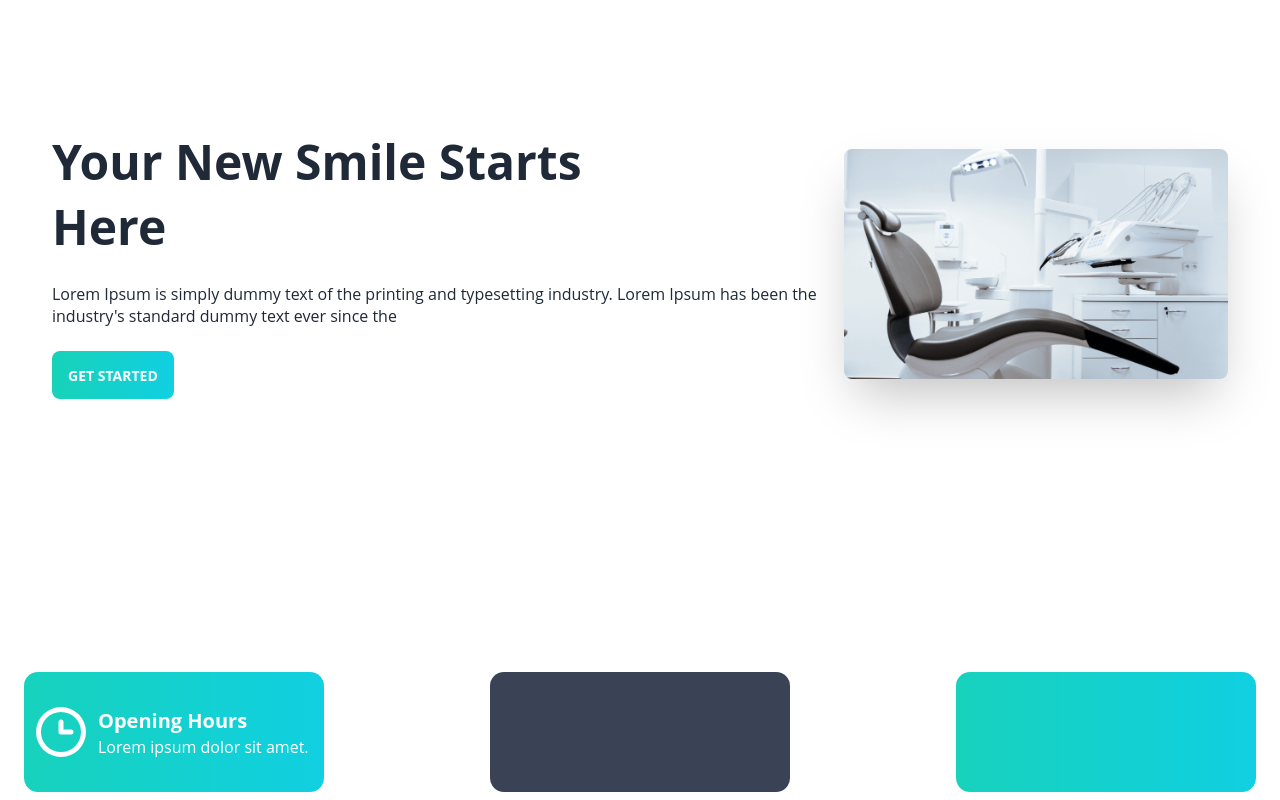
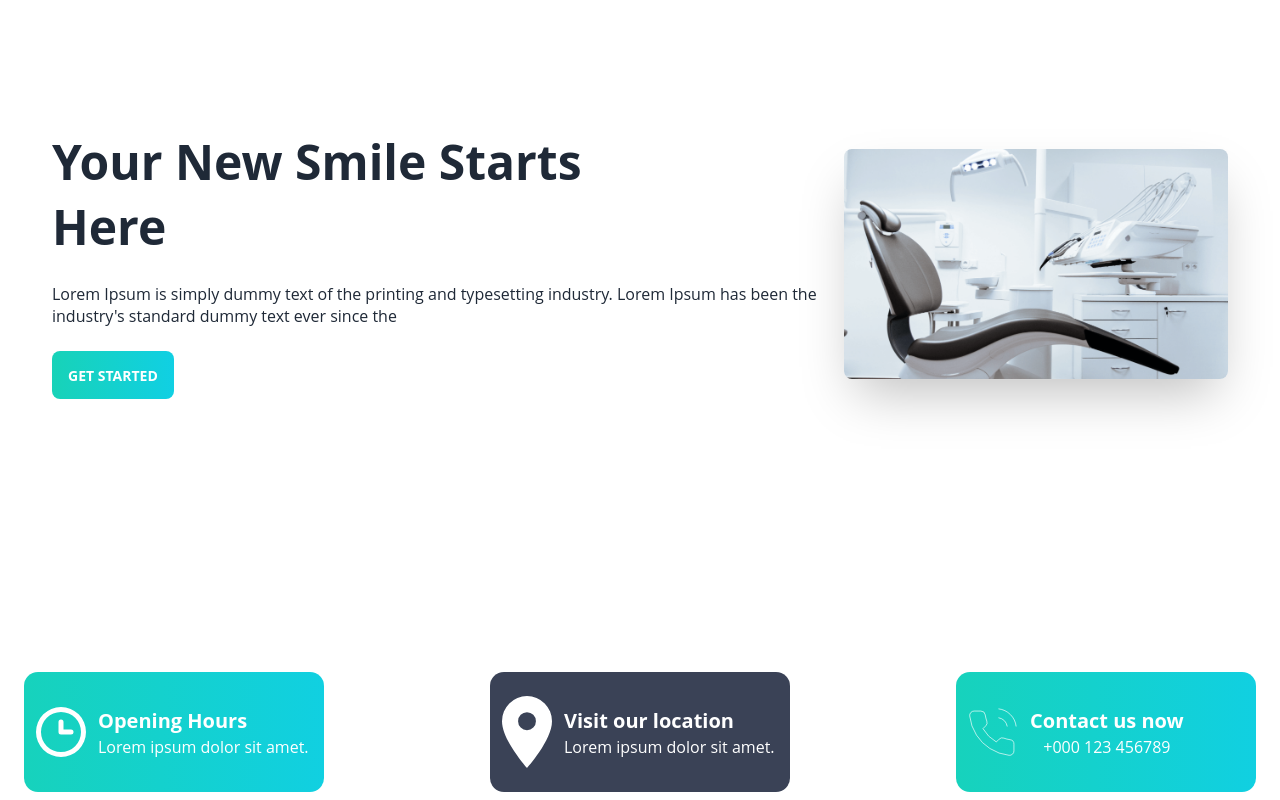
Before and after one commit to rezwanrahimr/doctor-portal-font-end, a React (Create React App) app: page / in a window 1280 px wide. Shown: the part 232-1032 px from the top of the page. Built offline with nearby package versions, Linux system fonts and the light colour scheme.

Commit message:
next section complite

```diff
--- a/src/pages/Home/Location.js
+++ b/src/pages/Home/Location.js
@@ -1,6 +1,8 @@
 import React from 'react';
 import { BsFillClockFill } from "react-icons/bs";
 import clock from "../../assets/images/clock.svg"
+import location from "../../assets/images/marker.svg"
+import phone from "../../assets/images/phone.svg"
 import LocationCss from './Location.css'
 
 
@@ -12,7 +14,7 @@ const Location = () => {
 
             <div className=' item1 my-2 flex items-center'>
 
-                            <div class="grid justify-start flex items-center"><img className='mx-3'width={50} src={clock} alt="" /></div>
+                <div class="grid justify-start flex items-center"><img className='mx-3' width={50} src={clock} alt="" /></div>
 
                 <div class="grid text-left flex items-center text-center clockText">
                     <h1 className='text-left'>Opening Hours</h1>
@@ -20,11 +22,23 @@ const Location = () => {
                 </div>
 
 
+            </div>
+            <div className=' item2 my-2 flex items-center'>
+                <div class="grid justify-start flex items-center"><img className='mx-3' width={50} src={location} alt="" /></div>
 
+                <div class="grid text-left flex items-center text-center clockText">
+                    <h1 className='text-left'>Visit our location</h1>
+                    <p>Lorem ipsum dolor sit amet.</p>
+                </div>
+            </div>
+            <div className=' item3 my-2 flex items-center'>
+                <div class="grid justify-start flex items-center"><img className='mx-3' width={50} src={phone} alt="" /></div>
 
+                <div class="grid text-left flex items-center text-center clockText">
+                    <h1 className='text-left'>Contact us now</h1>
+                    <p>+000 123 456789</p>
                 </div>
-            <div className=' item2 my-2'>{BsFillClockFill}</div>
-            <div className=' item3 my-2'></div>
+            </div>
         </div>
     );
 };
```
Lines whose indentation alone changed are shown as unchanged.
